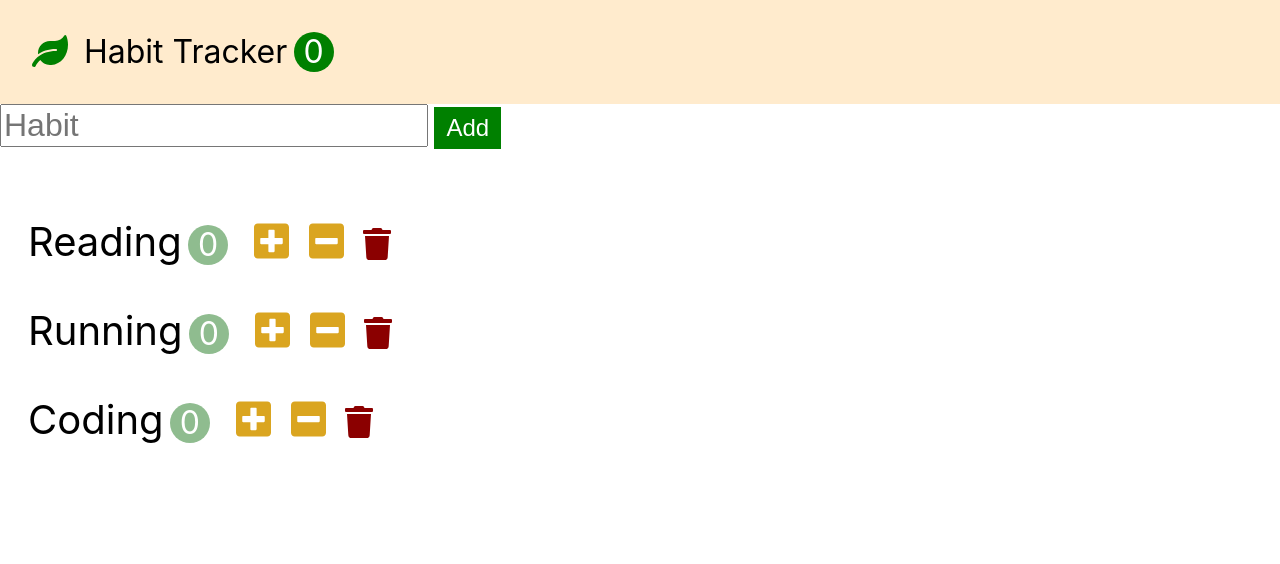
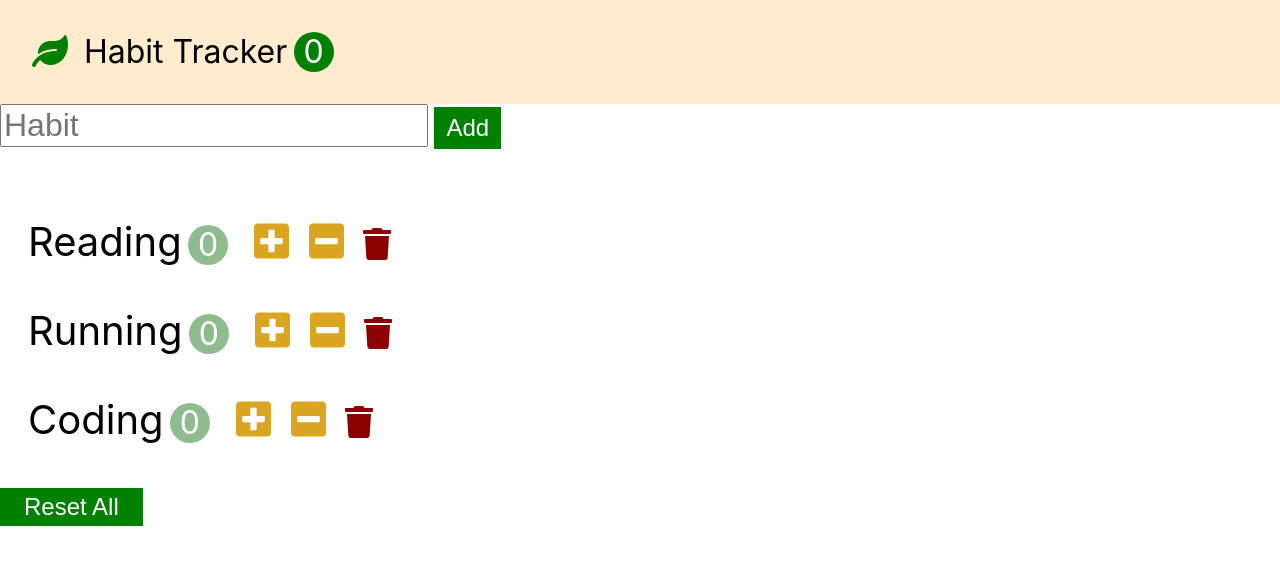
Before and after one commit to GlassK/habit_tracker, a React (Create React App) app: page / in a window 1280 px wide. Shown: the top 564 px of the page. Built offline with nearby package versions, Linux system fonts and the light colour scheme.

Commit message:
feat: Reset 처리

```diff
--- a/src/app.jsx
+++ b/src/app.jsx
@@ -40,6 +40,14 @@ class App extends Component {
     this.setState({ habits });
   };
 
+  handleReset = () => {
+    const habits = this.state.habits.map((habit) => {
+      habit.count = 0;
+      return habit;
+    });
+    this.setState({ habits });
+  };
+
   render() {
     return (
       <>
@@ -52,6 +60,7 @@ class App extends Component {
           onDecrement={this.handleDecrement}
           onDelete={this.handleDelete}
           onAdd={this.handleAdd}
+          onReset={this.handleReset}
         />
       </>
     );
--- a/src/components/habits.jsx
+++ b/src/components/habits.jsx
@@ -23,6 +23,9 @@ class Habits extends Component {
             />
           ))}
         </ul>
+        <button className="habits-reset" onClick={this.props.onReset}>
+          Reset All
+        </button>
       </>
     );
   }
```
